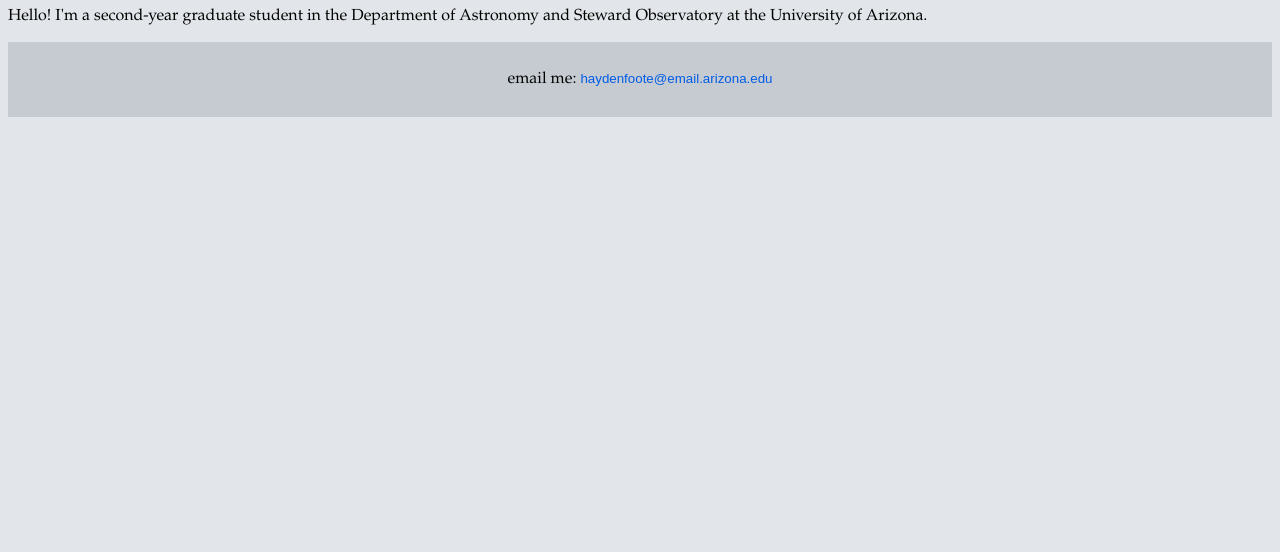
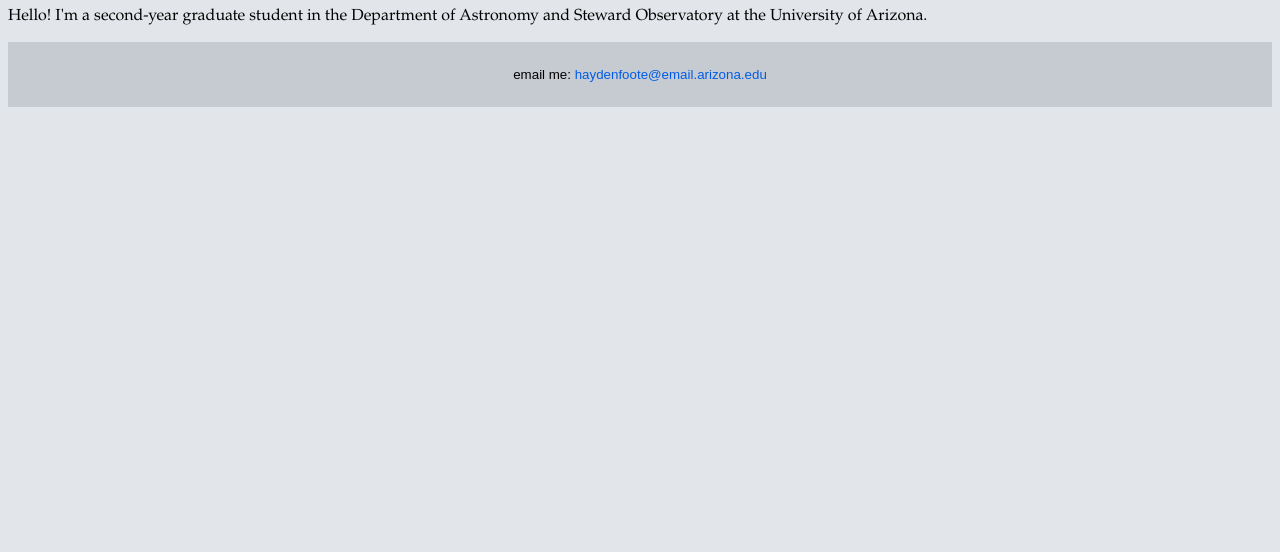
Before and after one commit to hfoote/hfoote.github.io, a plain HTML site: page index.html in a window 1280 px wide. Shown: the part 248-800 px from the top of the page. Drawn offline with Linux system fonts and the light colour scheme.

Commit message:
Changes to footer

```diff
--- a/hfoote.css
+++ b/hfoote.css
@@ -53,6 +53,9 @@ body {
 	background-color: #c6cbd2;
 	padding: 12px 25px;
 	text-align: center;
+}
+
+.footer p {
 	font-family: Arial, sans-serif;
 	font-size: 10pt;
 }
@@ -64,7 +67,7 @@ body {
 	text-decoration: none;
 }
 
-.footer a:hover{
+.footer a:hover {
 	text-decoration: underline;
 }
 
--- a/index.html
+++ b/index.html
@@ -21,7 +21,7 @@
 	<p>Hello! I'm a second-year graduate student in the Department of Astronomy and Steward Observatory at the University of Arizona. </p>
 
 	<div class="footer">
-		<p>email me: <span><a class="email" href = "mailto: haydenfoote@email.arizona.edu">haydenfoote@email.arizona.edu</a></span>
+		<p>email me: <span><a href = "mailto: haydenfoote@email.arizona.edu">haydenfoote@email.arizona.edu</a></span>
 
 	</div>
 
```
